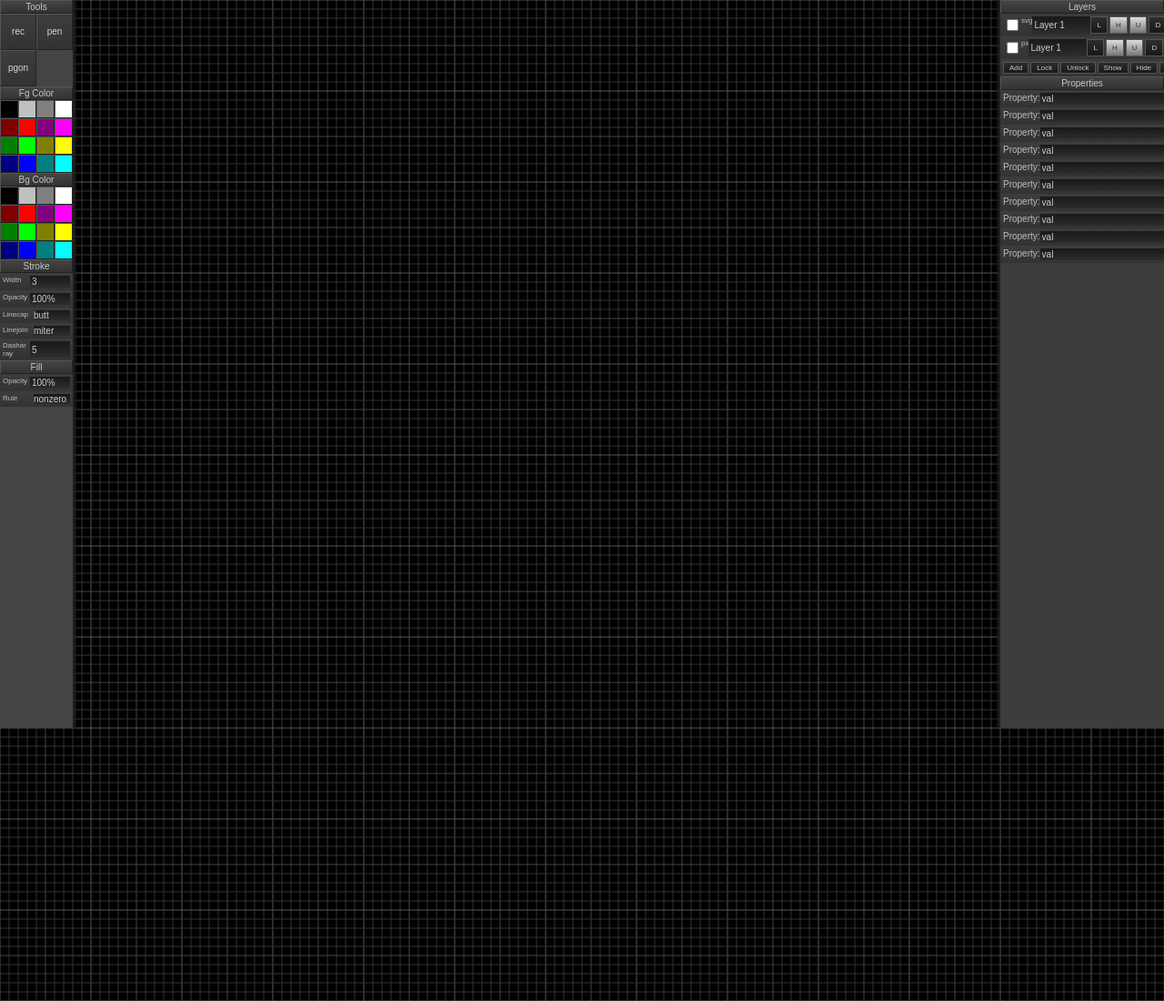
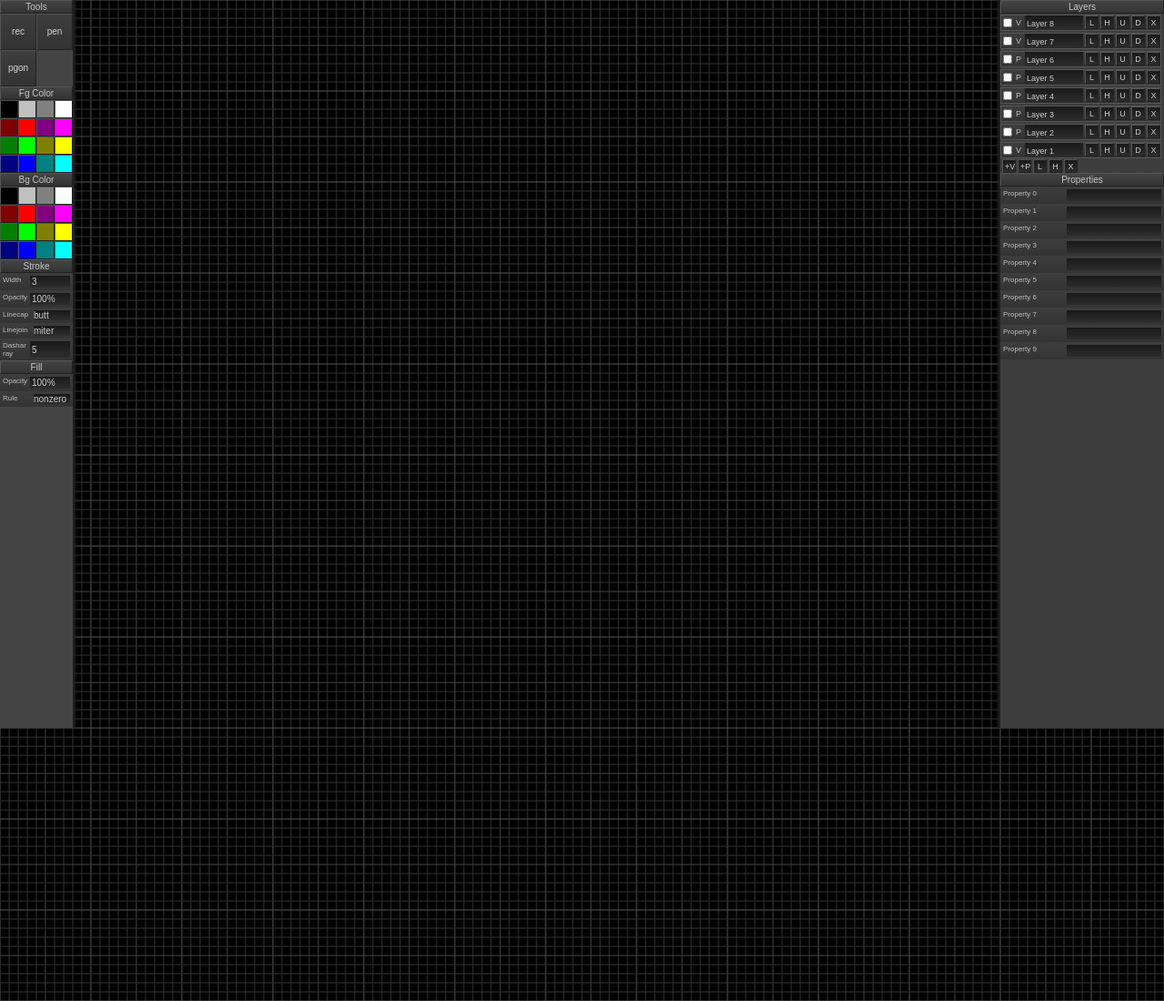
Before and after one commit to mikolajgs/edytor, a plain HTML site: page edytor.html in a window 1280 px wide. Shown: the top 1100 px of the page at 91% size. Drawn offline with Linux system fonts and the light colour scheme.

Commit message:
Add layer buttons

```diff
--- a/edytor-config.js
+++ b/edytor-config.js
@@ -13,7 +13,18 @@ class Config {
         colorFgContainer: "colorfg_container",
         colorBgContainer: "colorbg_container",
         strokeContainer: "stroke_container",
-        fillContainer: "fill_container"
+        fillContainer: "fill_container",
+        propertyContainer: "property_container",
+        layerListContainer: "layerlist_container",
+        layerToolsContainer: "layertools_container",
+        layerPrefix: "layer_",
+        layerSelectPrefix: "layer_prefix_",
+        layerNamePrefix: "layer_name_",
+        layerActionLockPrefix: "layer_lock_",
+        layerActionHidePrefix: "layer_hide_",
+        layerActionMoveUpPrefix: "layer_moveup_",
+        layerActionMoveDownPrefix: "layer_movedown_",
+        layerActionDeletePrefix: "layer_delete_"
     }
     #colors = {
         "black": "black",
--- a/edytor-layer-pixel.js
+++ b/edytor-layer-pixel.js
@@ -39,6 +39,10 @@ class PixelLayer {
         }
     }
 
+    GetZIndex() {
+        return this.#zIndex;
+    }
+
     Init() {
         this.#ref.pixel = document.createElement('canvas');
         this.#ref.pixel.id = this.#id.pixel;
--- a/edytor-layer-vector.js
+++ b/edytor-layer-vector.js
@@ -32,6 +32,10 @@ class VectorLayer {
         }
     }
 
+    GetZIndex() {
+        return this.#zIndex;
+    }
+
     Init() {
         this.#ref.vector = document.createElementNS("http://www.w3.org/2000/svg", 'svg');
         this.#ref.vector.id = this.#id.vector;
--- a/edytor-layout.js
+++ b/edytor-layout.js
@@ -8,13 +8,23 @@ class Layout {
         colorFgContainer: null,
         colorBgContainer: null,
         strokeContainer: null,
-        fillContainer: null
+        fillContainer: null,
+        propertyContainer: null,
+        layerListContainer: null,
+        layerToolsContainer: null
     }
 
     #getToolIconFn = null;
     #setToolFn = null;
     #setColorFn = null;
     #getIDFn = null;
+    #addVectorLayerFn = null;
+    #addPixelLayerFn = null;
+    #deleteLayersFn = null;
+    #moveLayerUpFn = null;
+    #moveLayerDownFn = null;
+    #toggleLayersLockFn = null;
+    #toggleLayersHideFn = null;
     #tools = [];
     #colors = {};
 
@@ -222,63 +232,45 @@ class Layout {
 
     #initProperties() {
         this.#addSidebarTitle('sidebarRight',"Properties");
-
+        this.#addSidebarContainer('sidebarRight', 'propertyContainer');
         for (var i=0; i<10; i++) {
-            var p = document.createElement('div');
-            p.className = "property";
-
-            var lbl = document.createElement('label');
-            lbl.innerHTML = "Property:";
-
-            var inp = document.createElement('input');
-            inp.type = "text";
-            inp.value = "val";
-
-            p.appendChild(lbl);
-            p.appendChild(inp);
-            this.#ref.sidebarRight.appendChild(p);
+            this.#addSidebarProperty('sidebarRight', "Property "+i, "property_"+i, "property", "");
         }
     }
 
     #initLayers() {
         this.#addSidebarTitle('sidebarRight', "Layers");
-
-        this.#ref.layerList = document.createElement('div');
-        this.#ref.layerList.id = this.#getIDFn('layerList');
-        this.#ref.sidebarRight.appendChild(this.#ref.layerList);
-
-        var p = document.createElement('div');
-        p.className = "property";
-        var b = document.createElement('button');
-        b.innerHTML = "Add";
-        b.className = "action";
-        p.appendChild(b);
-        var b = document.createElement('button');
-        b.innerHTML = "Lock";
-        b.className = "action";
-        p.appendChild(b);
-        var b = document.createElement('button');
-        b.innerHTML = "Unlock";
-        b.className = "action";
-        p.appendChild(b);
-        var b = document.createElement('button');
-        b.innerHTML = "Show";
-        b.className = "action";
-        p.appendChild(b);
-        var b = document.createElement('button');
-        b.innerHTML = "Hide";
-        b.className = "action";
-        p.appendChild(b);
-        var b = document.createElement('button');
-        b.innerHTML = "Del";
-        b.className = "action";
-        p.appendChild(b);
-
-        this.#ref.sidebarRight.appendChild(p);
+        this.#addSidebarContainer('sidebarRight', 'layerListContainer');
+        this.#addSidebarContainer('sidebarRight', 'layerToolsContainer');
+        this.#initLayerTools();
     }
 
-    constructor(getIDFn) {
+    #addLayerToolButton(ref, label, fn) {
+        var b = document.createElement('button');
+        b.className = 'toggle_off layer_button';
+        b.innerHTML = label;
+        b.addEventListener('click', fn);
+        this.#ref[ref].appendChild(b);
+    }
+
+    #initLayerTools() {
+        var scope = this;
+        this.#addLayerToolButton('layerToolsContainer', '+V', function(e) { scope.#addVectorLayerFn(); });
+        this.#addLayerToolButton('layerToolsContainer', '+P', function(e) { scope.#addPixelLayerFn(); });
+        this.#addLayerToolButton('layerToolsContainer', 'L', function(e) { });
+        this.#addLayerToolButton('layerToolsContainer', 'H', function(e) { });
+        this.#addLayerToolButton('layerToolsContainer', 'X', function(e) { });
+    }
+
+    constructor(getIDFn, addVectorLayerFn, addPixelLayerFn, deleteLayersFn, toggleLayersLockFn, toggleLayersHideFn, moveLayerUpFn, moveLayerDownFn) {
         this.#getIDFn = getIDFn;
+        this.#addVectorLayerFn = addVectorLayerFn;
+        this.#addPixelLayerFn = addPixelLayerFn;
+        this.#deleteLayersFn = deleteLayersFn;
+        this.#toggleLayersLockFn = toggleLayersLockFn;
+        this.#toggleLayersHideFn = toggleLayersHideFn;
+        this.#moveLayerUpFn = moveLayerUpFn;
+        this.#moveLayerDownFn = moveLayerDownFn;
 
         this.#ref.container = document.getElementById(this.#getIDFn('container'));
         if (this.#ref.container == null) {
@@ -301,47 +293,92 @@ class Layout {
         this.#initFill();
         this.#initLayers();
         this.#initProperties();
-
-        this.AddLayer('svg');
-        this.AddLayer('px');
     }
 
-    AddLayer(t) {
-        var p = document.createElement('div');
-        p.className = "property";
+    AddVectorLayer(num) {
+        this.AddLayer('V', num);
+    }
 
-        var b = document.createElement('input');
-        b.type = "checkbox";
-        p.appendChild(b);
+    AddPixelLayer(num) {
+        this.AddLayer('P', num);
+    }
+
+    // functions for the layer tool buttons
+    // change everything to one function where you would call command and args
+
+    // delete X button and delete the layer
+    // delete layer by id
+    // selecting current layer when drawing
+    // selecting tool vs a type of layer + add 'v:' or 'p:' prefix for tools?
+    // moving up
+    // moving down
+
+    AddLayer(t, num) {
+        var d = document.createElement('div');
+        d.className = "sidebar_layer";
+        d.id = this.#getIDFn('layerPrefix')+num;
+
+        var sel = document.createElement('input');
+        sel.type = 'checkbox';
+        sel.className = 'select_layer';
+        sel.id = this.#getIDFn('layerSelect')+num;
+        d.appendChild(sel);
 
         var typ = document.createElement('label');
-        typ.className = "type";
+        typ.className = 'layer_type';
         typ.innerHTML = t;
-        p.appendChild(typ);
+        d.appendChild(typ);
 
-        var inp = document.createElement('input');
-        inp.type = "text";
-        inp.value = "Layer 1";
-        inp.className = "layer_name";
-        p.appendChild(inp);
+        var nam = document.createElement('input');
+        nam.type = 'text';
+        nam.value = 'Layer '+num;
+        nam.className = 'layer_name';
+        nam.id = this.#getIDFn('layerName')+num;
+        d.appendChild(nam);
 
-        var b = document.createElement('button');
-        b.className = "toggle_off";
-        b.innerHTML = "L";
-        p.appendChild(b);
-        var b = document.createElement('button');
-        b.className = "toggle_on";
-        b.innerHTML = "H";
-        p.appendChild(b);
-        var b = document.createElement('button');
-        b.className = "toggle_on";
-        b.innerHTML = "U";
-        p.appendChild(b);
-        var b = document.createElement('button');
-        b.className = "toggle_off";
-        b.innerHTML = "D";
-        p.appendChild(b);
+        var scope = this;
+        var btns = [
+            { lbl: 'L', id: this.#getIDFn('layerActionLockPrefix')+num, fn: function(e) {
+                var ids = [];
+                var idArr = this.id.split('_');
+                ids.push(parseInt(idArr[idArr.length-1]));
+                scope.#toggleLayersLockFn(ids);
+            } },
+            { lbl: 'H', id: this.#getIDFn('layerActionHidePrefix')+num, fn: function(e) {
+                var ids = [];
+                var idArr = this.id.split('_');
+                ids.push(parseInt(idArr[idArr.length-1]));
+                scope.#toggleLayersHideFn(ids);
+            } },
+            { lbl: 'U', id: this.#getIDFn('layerActionMoveUpPrefix')+num, fn: function(e) {
+                var ids = [];
+                var idArr = this.id.split('_');
+                ids.push(parseInt(idArr[idArr.length-1]));
+                scope.#moveLayerUpFn(ids);
+            } },
+            { lbl: 'D', id: this.#getIDFn('layerActionMoveDownPrefix')+num, fn: function(e) {
+                var ids = [];
+                var idArr = this.id.split('_');
+                ids.push(parseInt(idArr[idArr.length-1]));
+                scope.#moveLayerDownFn(ids);
+            } },
+            { lbl: 'X', id: this.#getIDFn('layerActionDeletePrefix')+num, fn: function(e) {
+                var ids = [];
+                var idArr = this.id.split('_');
+                ids.push(parseInt(idArr[idArr.length-1]));
+                scope.#deleteLayersFn(ids);
+            } }
+        ];
 
-        this.#ref.layerList.appendChild(p);
+        for (var i=0; i<btns.length; i++) {
+            var b = document.createElement('button');
+            b.className = 'toggle_off layer_button';
+            b.innerHTML = btns[i].lbl;
+            b.id = btns[i].id;
+            b.addEventListener('click', btns[i].fn)
+            d.appendChild(b);
+        }
+
+        this.#ref.layerListContainer.prepend(d);
     }
 }
--- a/edytor.css
+++ b/edytor.css
@@ -112,123 +112,75 @@ body {
     cursor: pointer;
 }
 
-.property {
+.property label {
+    flex: 50x;
+}
+
+.property input {
+    width: 100px;
+}
+
+.property select {
+    width: 100px;
+}
+
+.sidebar_layer {
     font-size: 10px;
     font-family: arial;
     color: #bdbdbd;
     text-align: left;
-    padding: 3px;
+    padding: 0px;
+    margin: 1px 0 1px 0;
+    border: solid 1px #555555;
     background-image: linear-gradient(#3d3d3d, #333333);
     display: flex;
 }
-.property label {
-    flex: 50px;
-}
-.property label.type {
-    flex: 20px;
-    font-size: 8px;
-    width: 20px;
-}
-.property input {
-    font-size: 10px;
-    font-family: arial;
-    color: #cccccc;
-    background-image: linear-gradient(#191919, #2d2d2d);
-    border: 0;
-}
-.property button.action {
-    font-size: 8px;
-    font-family: arial;
-    color: #cccccc;
-    background-image: linear-gradient(#2d2d2d, #191919);
-    border: solid 1px #555555;
-    margin-right: 2px;
-    cursor: pointer;
-}
-.property button.action:hover {
-    background-image: linear-gradient(#dddddd, #777777);
-    color: #333333;
+
+.sidebar_layer input[type=checkbox] {
+    width: 10px;
+    margin: 0 0 0 2px;
+    padding: 0px;
 }
 
-.property input.layer_name {
-    flex: 60px;
+.sidebar_layer label {
+    width: 5px;
+    padding: 1px 3px 0 3px;
+    margin: 2px 0 0 1px;
+    font-size: 9px;
+}
+
+.sidebar_layer input[type=text] {
     width: 60px;
-    font-size: 10px;
+    padding: 1px 2px 0 2px;
+    margin: 0 0 0 2px;
+    height: 15px;
+    font-size: 9px;
     font-family: arial;
     color: #cccccc;
     background-image: linear-gradient(#191919, #2d2d2d);
     border: 0;
 }
 
-.property button.toggle_off {
-    font-size: 8px;
-    font-family: arial;
-    color: #cccccc;
-    background-image: linear-gradient(#2d2d2d, #191919);
-    border: solid 1px #555555;
-    margin-right: 2px;
-    cursor: pointer;
-}
-.property button.toggle_off:hover {
-    background-image: linear-gradient(#2d2d2d, #191919);
-    color: #cccccc;
-    border: solid 1px #eeeeee;
-}
-
-.property button.toggle_on {
-    font-size: 8px;
-    font-family: arial;
-    color: #333333;
-    background-image: linear-gradient(#dddddd, #777777);
-    border: solid 1px #555555;
-    margin-right: 2px;
-    cursor: pointer;
-}
-.property button.toggle_on:hover {
-    background-image: linear-gradient(#dddddd, #777777);
-    color: #333333;
-    border: solid 1px #eeeeee;
-}
-
-#layer_list {
-    padding: 0;
-    margin: 0;
-}
-
-.tool_property {
-    font-size: 10px;
-    font-family: arial;
-    color: #bdbdbd;
-    text-align: left;
-    padding: 3px;
-    background-image: linear-gradient(#3d3d3d, #333333);
-    display: flex;
-}
-.tool_property label {
-    flex: 15px;
+.sidebar_layer button {
     width: 15px;
-    font-size: 8px;
-    padding-right: 2px;
-    overflow-wrap: break-word;
-}
-.tool_property input {
-    font-size: 10px;
+    padding: 1px 2px 0 2px;
+    margin: 0 0 0 2px;
+    height: 15px;
+    font-size: 9px;
     font-family: arial;
     color: #cccccc;
     background-image: linear-gradient(#191919, #2d2d2d);
     border: 0;
-    width: 40px;
 }
-.tool_property select {
-    font-size: 10px;
+
+.sidebar_container button {
+    width: 15px;
+    padding: 1px 2px 0 2px;
+    margin: 0 0 0 2px;
+    height: 15px;
+    font-size: 9px;
     font-family: arial;
     color: #cccccc;
     background-image: linear-gradient(#191919, #2d2d2d);
     border: 0;
-    width: 40px;
-    appearance: none;
 }
-
-.clear {
-    clear: both;
-}
--- a/edytor.js
+++ b/edytor.js
@@ -13,6 +13,7 @@ class Edytor {
 
     #layers = [];
     #layer = null;
+    #lastLayerNum = 0;
 
     constructor() {
         this.#cfg = new Config();
@@ -24,7 +25,22 @@ class Edytor {
         }
         this.#layout = new Layout(function(n) {
             return scope.#cfg.GetID(n);
-        });
+        }, function() {
+            return scope.AddVectorLayer();
+        }, function() {
+            return scope.AddPixelLayer();
+        }, function(nums) {
+            return scope.DeleteLayers(nums);
+        }, function(nums) {
+            alert('toggle layers lock');
+        }, function(nums) {
+            alert('toggle layers hide');
+        }, function(nums) {
+            alert('move layer up');
+        }, function(nums) {
+            alert('move layer down');
+        }
+        );
         this.#layout.InitBody();
         this.#layout.InitContainer();
         this.#layout.InitLayerContainer();
@@ -38,9 +54,6 @@ class Edytor {
             return scope.#tools[scope.#tool];
         });
 
-        this.AddVectorLayer(this.#cfg.GetZIndex('layerStart'));
-        this.AddPixelLayer(this.#cfg.GetZIndex('layerStart')+10);
-
         var toolNames = this.#initTools();
         this.#layout.InitSidebars(this.#cfg.GetZIndex('sidebarLeft'), this.#cfg.GetZIndex('sidebarRight'), function(n) {
             return scope.#tools[n].GetIcon();
@@ -49,19 +62,44 @@ class Edytor {
         }, toolNames, this.#cfg.GetColors(), function(t, c) {
             scope.SetColor(t, c);
         });
+
+        this.AddVectorLayer();
+        this.AddPixelLayer();
+        this.AddPixelLayer();
+        this.AddPixelLayer();
+        this.AddPixelLayer();
+        this.AddPixelLayer();
+        this.AddVectorLayer();
+        this.AddVectorLayer();
     }
 
-    AddVectorLayer(zIndex) {
+    #getZIndexForNewLayer() {
+        var zIndex = this.#cfg.GetZIndex('layerStart');
+        if (this.#layers.length>0) {
+            zIndex = this.#layers[this.#layers.length-1].GetZIndex()+10;
+        }
+        return zIndex
+    }
+
+    AddVectorLayer() {
+        this.#lastLayerNum++;
         var l = new VectorLayer(this.#cfg.GetID('layerContainer'), this.#cfg.GetID('vector'));
-        l.SetZIndex(zIndex);
+        l.SetZIndex(this.#getZIndexForNewLayer());
         l.Init();
         this.#layers.push(l);
+        this.#layout.AddVectorLayer(this.#lastLayerNum);
     }
-    AddPixelLayer(zIndex) {
+    AddPixelLayer() {
+        this.#lastLayerNum++;
         var l = new PixelLayer(this.#cfg.GetID('layerContainer'), this.#cfg.GetID('pixel'));
-        l.SetZIndex(zIndex);
+        l.SetZIndex(this.#getZIndexForNewLayer());
         l.Init();
         this.#layers.push(l);
+        this.#layout.AddPixelLayer(this.#lastLayerNum);
+    }
+
+    DeleteLayers(nums) {
+
     }
 
     GetStyle(s) {
```
